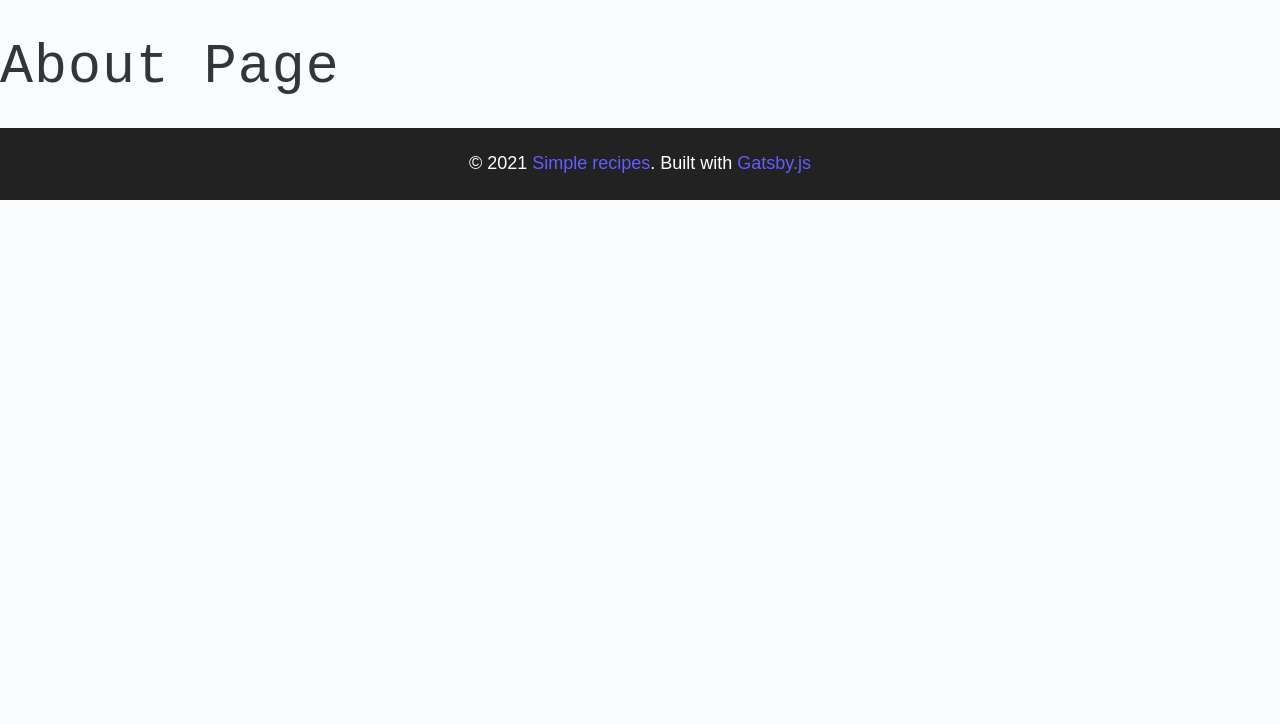
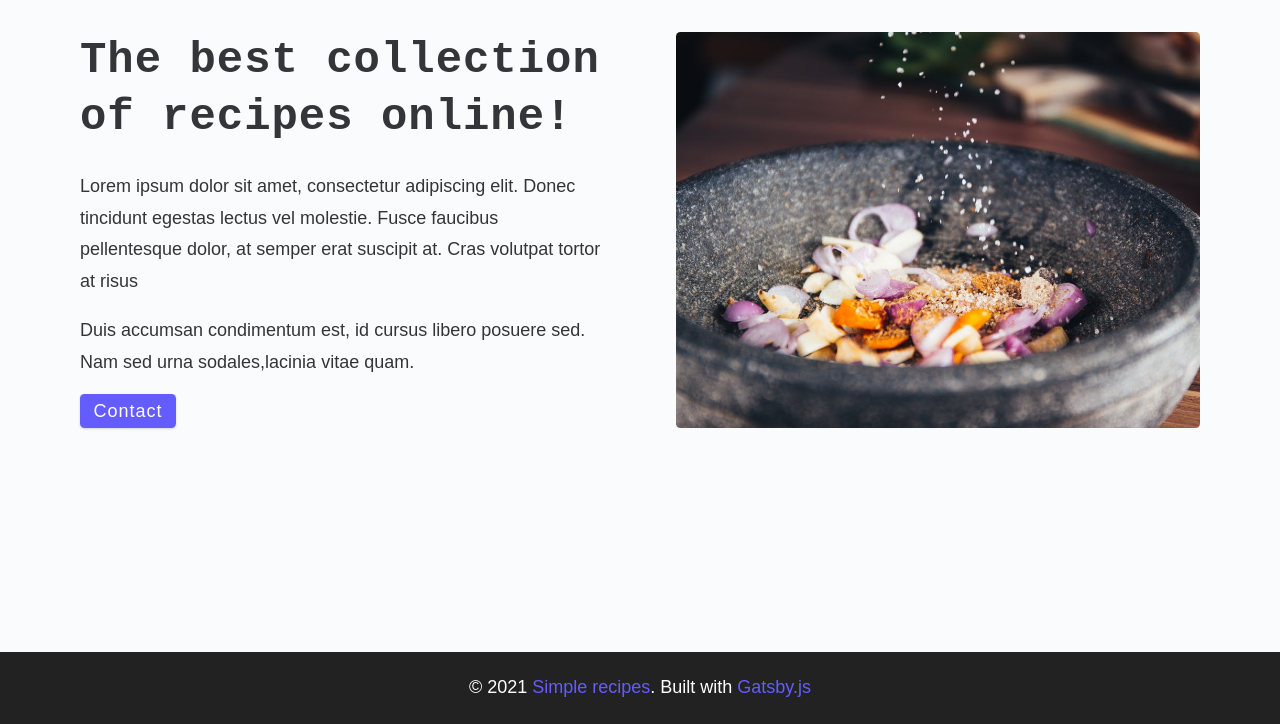
Before and after one commit to SyedUmairCodes/simple-recipes-gatsby, a Gatsby site: page /about in a window 1280 px wide. Shown: the part 76-800 px from the top of the page. Built offline with nearby package versions, Linux system fonts and the light colour scheme; Gatsby itself is replaced by a stand-in of ours.

Commit message:
About page completed

```diff
--- a/gatsby-config.js
+++ b/gatsby-config.js
@@ -6,5 +6,10 @@
 
 module.exports = {
   /* Your site config here */
-  plugins: [`gatsby-plugin-styled-components`],
+  plugins: [
+    `gatsby-plugin-styled-components`,
+    `gatsby-plugin-image`,
+    `gatsby-plugin-sharp`,
+    `gatsby-transformer-sharp`,
+  ],
 }
--- a/package.json
+++ b/package.json
@@ -16,7 +16,11 @@
   "dependencies": {
     "babel-plugin-styled-components": "^1.13.2",
     "gatsby": "^3.13.1",
+    "gatsby-plugin-image": "^1.14.1",
+    "gatsby-plugin-sharp": "^3.14.1",
     "gatsby-plugin-styled-components": "^4.14.0",
+    "gatsby-source-filesystem": "^3.14.0",
+    "gatsby-transformer-sharp": "^3.14.0",
     "normalize.css": "^8.0.1",
     "react": "^17.0.1",
     "react-dom": "^17.0.1",
--- a/src/pages/about.js
+++ b/src/pages/about.js
@@ -1,14 +1,38 @@
 import React from "react"
 import Layout from "../components/Layout"
+import { StaticImage } from "gatsby-plugin-image"
+import { Link } from "gatsby"
 
-const about = () => {
+const About = () => {
   return (
-    <>
-      <Layout>
-        <h1>About page</h1>
-      </Layout>
-    </>
+    <Layout>
+      <main className="page">
+        <section className="about-page">
+          <article>
+            <h2>The best collection of recipes online!</h2>
+            <p>
+              Lorem ipsum dolor sit amet, consectetur adipiscing elit. Donec
+              tincidunt egestas lectus vel molestie. Fusce faucibus pellentesque
+              dolor, at semper erat suscipit at. Cras volutpat tortor at risus
+            </p>
+            <p>
+              Duis accumsan condimentum est, id cursus libero posuere sed. Nam
+              sed urna sodales,lacinia vitae quam.
+            </p>
+            <Link to="/contact" className="btn">
+              Contact
+            </Link>
+          </article>
+          <StaticImage
+            src="../assets/images/about.jpeg"
+            alt="pouring salt"
+            className="about-img"
+            placeholder="blurred"
+          />
+        </section>
+      </main>
+    </Layout>
   )
 }
 
-export default about
+export default About
--- a/src/pages/contact.js
+++ b/src/pages/contact.js
@@ -1,7 +1,7 @@
 import React from "react"
 import Layout from "../components/Layout"
 
-const contact = () => {
+const Contact = () => {
   return (
     <Layout>
       <main className="page">
@@ -49,4 +49,4 @@ const contact = () => {
   )
 }
 
-export default contact
+export default Contact
--- a/src/pages/index.js
+++ b/src/pages/index.js
@@ -1,7 +1,7 @@
 import React from "react"
 import Layout from "../components/Layout"
 
-const index = () => {
+const Index = () => {
   return (
     <>
       <Layout>
@@ -11,4 +11,4 @@ const index = () => {
   )
 }
 
-export default index
+export default Index
--- a/src/pages/recipes.js
+++ b/src/pages/recipes.js
@@ -1,6 +1,7 @@
 import React from "react"
 import Layout from "../components/Layout"
-const recipes = () => {
+
+const Recipes = () => {
   return (
     <>
       <Layout>
@@ -10,4 +11,4 @@ const recipes = () => {
   )
 }
 
-export default recipes
+export default Recipes
```
Also changed, not shown: 1 other file.
